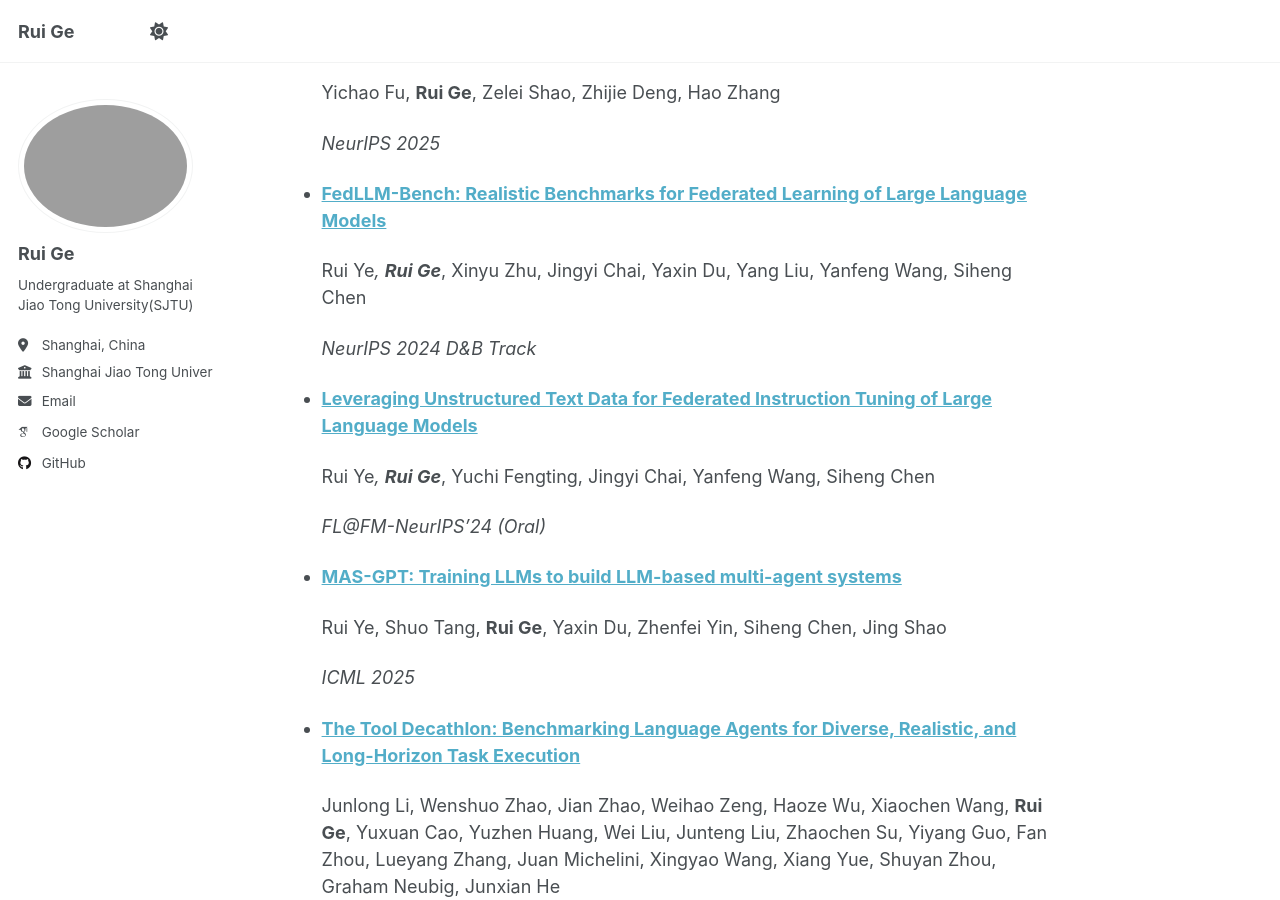
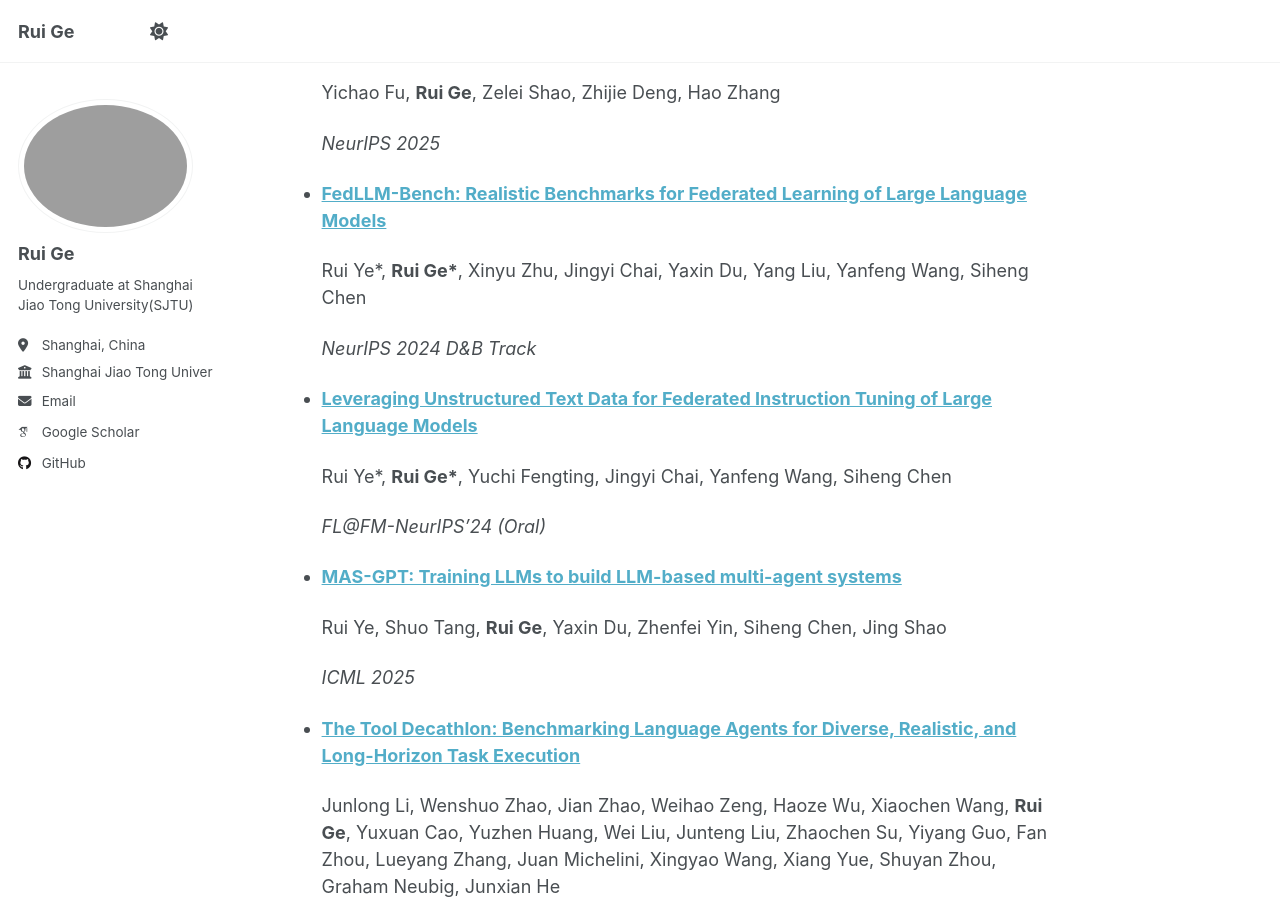
Before and after one commit to motigrez/motigrez.github.io, a Jekyll site: the page built from _pages/about.md, in a window 1280 px wide and 900 px high, scrolled down 715 px. Built offline with Jekyll 4.4.1, drawn with Linux system fonts in a browser that asks for light colours; some web fonts are replaced; a script that is not in the unit is left out.

```diff
--- a/_pages/about.md
+++ b/_pages/about.md
@@ -31,13 +31,13 @@ Email: motigrez@sjtu.edu.cn
 
 - [**FedLLM-Bench: Realistic Benchmarks for Federated Learning of Large Language Models**](https://arxiv.org/abs/2406.04845)
 
-  Rui Ye*, **Rui Ge***, Xinyu Zhu, Jingyi Chai, Yaxin Du, Yang Liu, Yanfeng Wang, Siheng Chen
+  Rui Ye\*, **Rui Ge\***, Xinyu Zhu, Jingyi Chai, Yaxin Du, Yang Liu, Yanfeng Wang, Siheng Chen
 
   *NeurIPS 2024 D&B Track*
 
 - [**Leveraging Unstructured Text Data for Federated Instruction Tuning of Large Language Models**](https://arxiv.org/abs/2409.07136)
 
-  Rui Ye*, **Rui Ge***, Yuchi Fengting, Jingyi Chai, Yanfeng Wang, Siheng Chen
+  Rui Ye\*, **Rui Ge\***, Yuchi Fengting, Jingyi Chai, Yanfeng Wang, Siheng Chen
 
   *FL@FM-NeurIPS'24 (Oral)*
 
```
